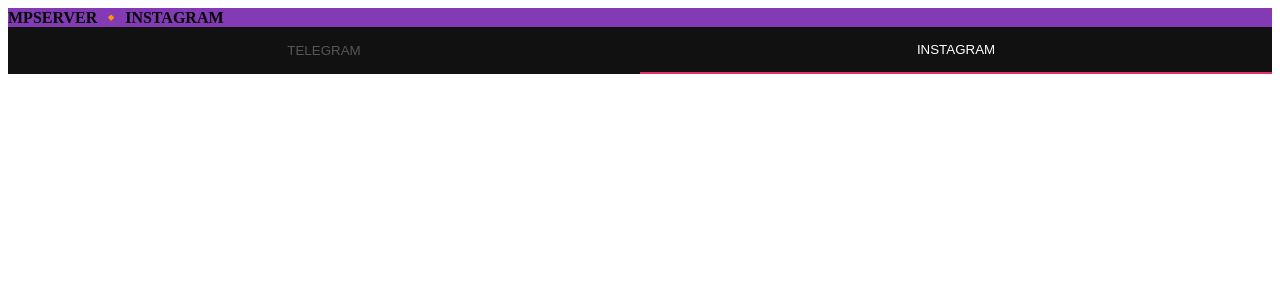
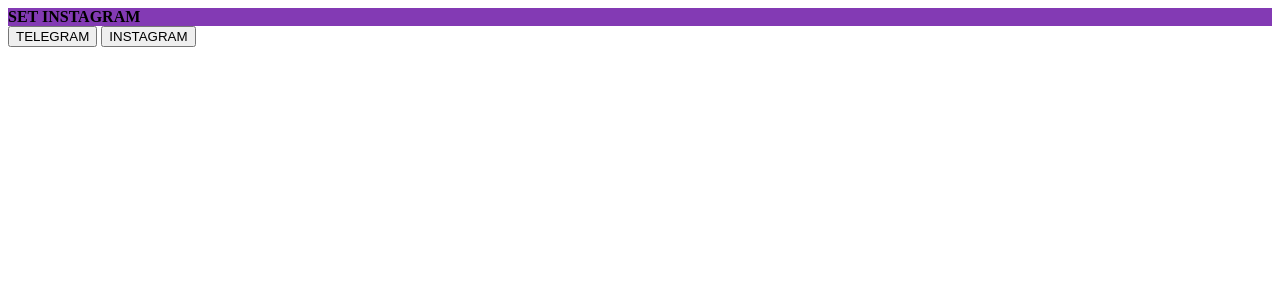
Before and after one commit to KekoOfficial/mp, a Flask app: template templates/setig.html in a window 1280 px wide. Shown: the top 300 px of the page. Run offline with Flask 3, Linux system fonts and the light colour scheme; the template is opened without the code that fills it, so the values that code supplies are empty.

Commit message:
Actualizar setig.html

```diff
--- a/templates/setig.html
+++ b/templates/setig.html
@@ -1,18 +1,16 @@
 <link rel="stylesheet" href="/static/style.css">
-<div class="header" style="background:#833ab4;"><b>MPSERVER 🔸 INSTAGRAM</b></div>
-
-<div class="menu-tabs">
+<div class="header" style="background:#833ab4;"><b>SET INSTAGRAM</b></div>
+<div class="tabs">
     <button onclick="location.href='/settings'">TELEGRAM</button>
-    <button class="active" style="border-bottom:2px solid #e1306c" onclick="location.href='/setig'">INSTAGRAM</button>
+    <button class="active" onclick="location.href='/setig'">INSTAGRAM</button>
 </div>
-
-<div id="list-ig" class="chat-list"></div>
+<div id="lista-ig" class="list-container"></div>
 
 <script>
-    async function loadIG() {
+    async function cargarIG() {
         const res = await fetch("/logs");
         const data = await res.json();
-        const list = document.getElementById("list-ig");
+        const box = document.getElementById("lista-ig");
         let users = {};
 
         data.logs.forEach(line => {
@@ -23,15 +21,15 @@
             }
         });
 
-        list.innerHTML = Object.entries(users).map(([id, u]) => `
-            <div class="chat-item" style="border-left:4px solid #e1306c" onclick="openIG('${id}','${u.name}')">
+        box.innerHTML = Object.entries(users).map(([id, u]) => `
+            <div class="card" style="border-left:5px solid #e1306c" onclick="openChat('${id}','${u.name}')">
                 <b>${u.name}</b><br><small>${u.msg}</small>
             </div>
         `).join('');
     }
-    function openIG(id, name) {
+    function openChat(id, name) {
         localStorage.setItem("cid", id); localStorage.setItem("cname", name);
         window.location.href="/chatig";
     }
-    loadIG(); setInterval(loadIG, 5000);
+    cargarIG(); setInterval(cargarIG, 5000);
 </script>
```
